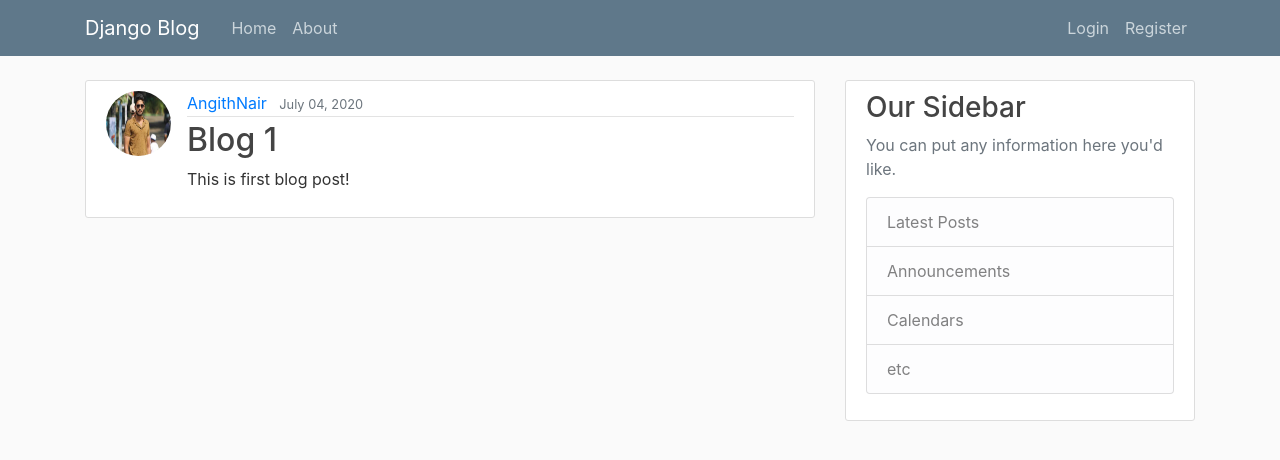
After one commit to AngithNair/Python-Django, a Django app: page /post/4/ in a window 1280 px wide. The commit adds this page. Shown: the top 460 px of the page. Run offline with Django 3.2, Linux system fonts and the light colour scheme; data comes from the database, SQL or seed files in the repository; both versions use the stored data as it was after the commit; some libraries are stand-ins or nearby versions.

Commit message:
Added Create, Update, Delete Post

```diff
--- a/django_project/blog/models.py
+++ b/django_project/blog/models.py
@@ -1,6 +1,7 @@
 from django.db import models
 from django.utils import timezone
 from django.contrib.auth.models import User
+from django.urls import reverse
 
 
 class Post(models.Model):
@@ -12,3 +13,7 @@ class Post(models.Model):
 
     def __str__(self):
         return self.title
+
+
+    def get_absolute_url(self):
+        return reverse('post-detail', kwargs={'pk': self.pk})
--- a/django_project/blog/templates/blog/base.html
+++ b/django_project/blog/templates/blog/base.html
@@ -34,6 +34,7 @@
             <!-- Navbar Right Side -->
             <div class="navbar-nav">
               {% if user.is_authenticated %}
+                <a class="nav-item nav-link" href="{% url 'post-create' %}">New Post</a>
                 <a class="nav-item nav-link" href="{% url 'profile' %}">Profile</a>
                 <a class="nav-item nav-link" href="{% url 'logout' %}">Logout</a>
               {% else %}
--- a/django_project/blog/templates/blog/home.html
+++ b/django_project/blog/templates/blog/home.html
@@ -8,8 +8,8 @@
                 <a class="mr-2" href="#">{{ post.author }}</a>
                 <small class="text-muted">{{ post.date_posted |date:"F d, Y" }}</small>
             </div>
-            <h2><a class="article-title" href="#">{{ post.title }}</a></h2>
-            <p class="article-content">{{ post.content }}</p>
+                <h2><a class="article-title" href="{% url 'post-detail' post.id %}">{{ post.title }}</a></h2>
+                <p class="article-content">{{ post.content }}</p>
             </div>
         </article>
     {% endfor %}
--- /dev/null
+++ b/django_project/blog/templates/blog/post_detail.html
@@ -0,0 +1,20 @@
+{% extends "blog/base.html" %}
+{% block content %}
+    <article class="media content-section">
+        <img class="rounded-circle article-img" src="{{ object.author.profile.image.url }}">
+        <div class="media-body">
+        <div class="article-metadata">
+            <a class="mr-2" href="#">{{ object.author }}</a>
+            <small class="text-muted">{{ object.date_posted |date:"F d, Y" }}</small>
+            {% if object.author == user %}
+                <div>
+                    <a class="btn btn-secondary btn-sm mt-1 mb-1" href="{% url 'post-update' object.id %}">Update</a>
+                    <a class="btn btn-danger btn-sm mt-1 mb-1" href="{% url 'post-delete' object.id %}">Delete</a>
+                </div>
+            {% endif %}
+        </div>
+        <h2 class="article-title">{{ object.title }}</h2>
+        <p class="article-content">{{ object.content }}</p>
+        </div>
+    </article>
+{% endblock content %}
--- a/django_project/blog/urls.py
+++ b/django_project/blog/urls.py
@@ -1,7 +1,12 @@
 from django.urls import path
+from .views import PostListView, PostDetailView, PostCreateView, PostUpdateView, PostDeleteView
 from . import views
 
 urlpatterns = [
-    path('', views.home, name='blog-home'),
+    path('', PostListView.as_view(), name='blog-home'),
+    path('post/<int:pk>/', PostDetailView.as_view(), name='post-detail'),
+    path('post/new/', PostCreateView.as_view(), name='post-create'),
+    path('post/<int:pk>/update', PostUpdateView.as_view(), name='post-update'),
+    path('post/<int:pk>/delete', PostDeleteView.as_view(), name='post-delete'),
     path('about/', views.about, name='blog-about')
 ]
--- a/django_project/blog/views.py
+++ b/django_project/blog/views.py
@@ -1,5 +1,7 @@
 from django.shortcuts import render
+from django.contrib.auth.mixins import LoginRequiredMixin, UserPassesTestMixin
 from django.http import HttpResponse
+from django.views.generic import ListView, DetailView, CreateView, UpdateView, DeleteView
 from .models import Post
 
 
@@ -9,5 +11,54 @@ def home(request):
     }
     return render(request, 'blog/home.html', context)
 
+
+class PostListView(ListView):
+    model = Post
+    template_name = 'blog/home.html'
+    context_object_name = 'posts'
+    ordering = ['-date_posted']
+
+
+class PostDetailView(DetailView):
+    model = Post
+
+
+class PostCreateView(LoginRequiredMixin, CreateView):
+    model = Post
+    fields = ['title', 'content']
+
+    def form_valid(self, form):
+        form.instance.author = self.request.user
+        return super().form_valid(form)
+
+
+
+class PostUpdateView(LoginRequiredMixin, UserPassesTestMixin, UpdateView):
+    model = Post
+    fields = ['title', 'content']
+
+    def form_valid(self, form):
+        form.instance.author = self.request.user
+        return super().form_valid(form)
+
+
+    def test_func(self):
+        post = self.get_object()
+        if self.request.user == post.author:
+            return True
+        return False
+
+
+class PostDeleteView(LoginRequiredMixin, UserPassesTestMixin, DeleteView):
+    model = Post
+    success_url = '/'
+
+    def test_func(self):
+        post = self.get_object()
+        if self.request.user == post.author:
+            return True
+        return False
+
+
 def about(request):
     return render(request, 'blog/about.html', {'title':'About'})
```
Also changed, not shown: django_project/blog/templates/blog/post_confirm_delete.html (added, +16 -0 lines), django_project/blog/templates/blog/post_form.html (added, +16 -0 lines), django_project/db.sqlite3.
